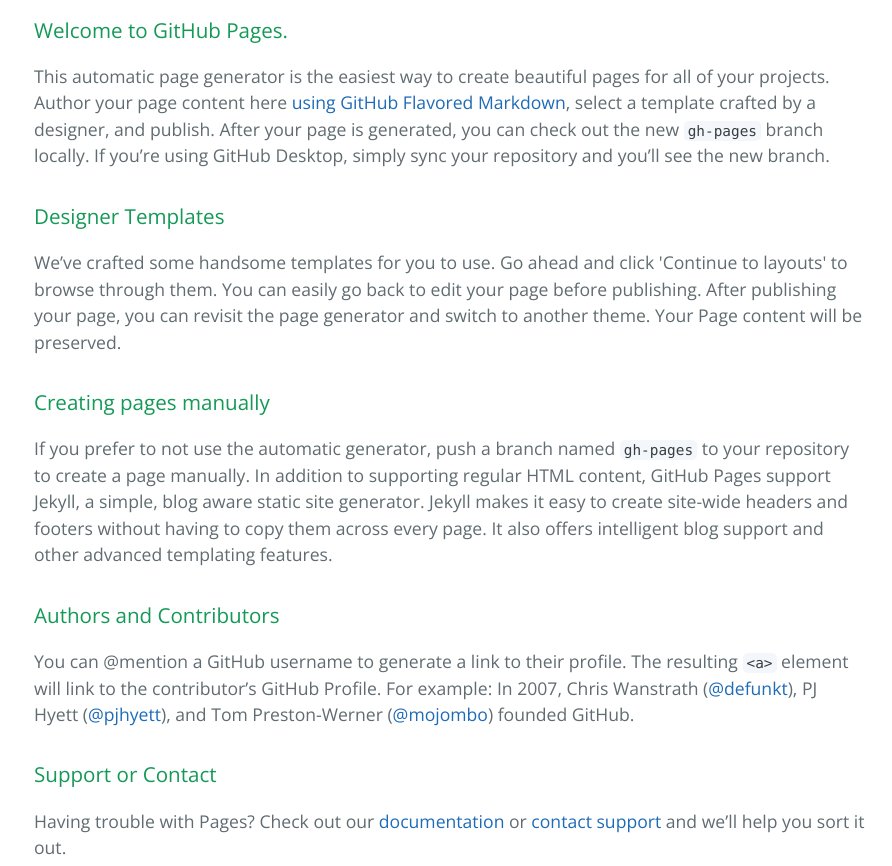
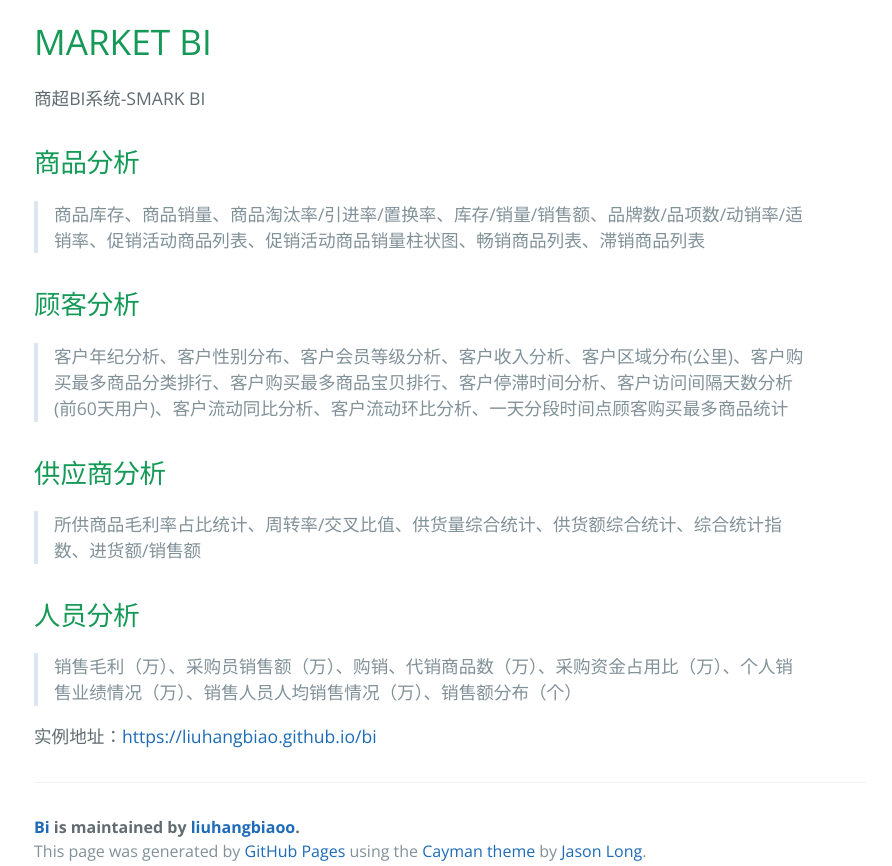
Before and after one commit to liuhangbiaoo/bi, a plain HTML site: page index.html in a window 1280 px wide. Shown: the part 400-1266 px from the top of the page, without its empty margins (190-1082 px from the left). Drawn offline with nearby package versions, Linux system fonts and the light colour scheme.

```diff
--- a/index.html
+++ b/index.html
@@ -19,30 +19,40 @@
     </section>
 
     <section class="main-content">
-      <h3>
-<a id="welcome-to-github-pages" class="anchor" href="#welcome-to-github-pages" aria-hidden="true"><span aria-hidden="true" class="octicon octicon-link"></span></a>Welcome to GitHub Pages.</h3>
+      <h1>
+<a id="market-bi" class="anchor" href="#market-bi" aria-hidden="true"><span aria-hidden="true" class="octicon octicon-link"></span></a>MARKET BI</h1>
 
-<p>This automatic page generator is the easiest way to create beautiful pages for all of your projects. Author your page content here <a href="https://guides.github.com/features/mastering-markdown/">using GitHub Flavored Markdown</a>, select a template crafted by a designer, and publish. After your page is generated, you can check out the new <code>gh-pages</code> branch locally. If you’re using GitHub Desktop, simply sync your repository and you’ll see the new branch.</p>
+<p>商超BI系统-SMARK BI</p>
 
-<h3>
-<a id="designer-templates" class="anchor" href="#designer-templates" aria-hidden="true"><span aria-hidden="true" class="octicon octicon-link"></span></a>Designer Templates</h3>
+<h2>
+<a id="商品分析" class="anchor" href="#%E5%95%86%E5%93%81%E5%88%86%E6%9E%90" aria-hidden="true"><span aria-hidden="true" class="octicon octicon-link"></span></a>商品分析</h2>
 
-<p>We’ve crafted some handsome templates for you to use. Go ahead and click 'Continue to layouts' to browse through them. You can easily go back to edit your page before publishing. After publishing your page, you can revisit the page generator and switch to another theme. Your Page content will be preserved.</p>
+<blockquote>
+<p>商品库存、商品销量、商品淘汰率/引进率/置换率、库存/销量/销售额、品牌数/品项数/动销率/适销率、促销活动商品列表、促销活动商品销量柱状图、畅销商品列表、滞销商品列表</p>
+</blockquote>
 
-<h3>
-<a id="creating-pages-manually" class="anchor" href="#creating-pages-manually" aria-hidden="true"><span aria-hidden="true" class="octicon octicon-link"></span></a>Creating pages manually</h3>
+<h2>
+<a id="顾客分析" class="anchor" href="#%E9%A1%BE%E5%AE%A2%E5%88%86%E6%9E%90" aria-hidden="true"><span aria-hidden="true" class="octicon octicon-link"></span></a>顾客分析</h2>
 
-<p>If you prefer to not use the automatic generator, push a branch named <code>gh-pages</code> to your repository to create a page manually. In addition to supporting regular HTML content, GitHub Pages support Jekyll, a simple, blog aware static site generator. Jekyll makes it easy to create site-wide headers and footers without having to copy them across every page. It also offers intelligent blog support and other advanced templating features.</p>
+<blockquote>
+<p>客户年纪分析、客户性别分布、客户会员等级分析、客户收入分析、客户区域分布(公里)、客户购买最多商品分类排行、客户购买最多商品宝贝排行、客户停滞时间分析、客户访问间隔天数分析(前60天用户)、客户流动同比分析、客户流动环比分析、一天分段时间点顾客购买最多商品统计</p>
+</blockquote>
 
-<h3>
-<a id="authors-and-contributors" class="anchor" href="#authors-and-contributors" aria-hidden="true"><span aria-hidden="true" class="octicon octicon-link"></span></a>Authors and Contributors</h3>
+<h2>
+<a id="供应商分析" class="anchor" href="#%E4%BE%9B%E5%BA%94%E5%95%86%E5%88%86%E6%9E%90" aria-hidden="true"><span aria-hidden="true" class="octicon octicon-link"></span></a>供应商分析</h2>
 
-<p>You can @mention a GitHub username to generate a link to their profile. The resulting <code>&lt;a&gt;</code> element will link to the contributor’s GitHub Profile. For example: In 2007, Chris Wanstrath (<a href="https://github.com/defunkt" class="user-mention">@defunkt</a>), PJ Hyett (<a href="https://github.com/pjhyett" class="user-mention">@pjhyett</a>), and Tom Preston-Werner (<a href="https://github.com/mojombo" class="user-mention">@mojombo</a>) founded GitHub.</p>
+<blockquote>
+<p>所供商品毛利率占比统计、周转率/交叉比值、供货量综合统计、供货额综合统计、综合统计指数、进货额/销售额</p>
+</blockquote>
 
-<h3>
-<a id="support-or-contact" class="anchor" href="#support-or-contact" aria-hidden="true"><span aria-hidden="true" class="octicon octicon-link"></span></a>Support or Contact</h3>
+<h2>
+<a id="人员分析" class="anchor" href="#%E4%BA%BA%E5%91%98%E5%88%86%E6%9E%90" aria-hidden="true"><span aria-hidden="true" class="octicon octicon-link"></span></a>人员分析</h2>
 
-<p>Having trouble with Pages? Check out our <a href="https://help.github.com/pages">documentation</a> or <a href="https://github.com/contact">contact support</a> and we’ll help you sort it out.</p>
+<blockquote>
+<p>销售毛利（万）、采购员销售额（万）、购销、代销商品数（万）、采购资金占用比（万）、个人销售业绩情况（万）、销售人员人均销售情况（万）、销售额分布（个）</p>
+</blockquote>
+
+<p>实例地址：<a href="https://liuhangbiao.github.io/bi">https://liuhangbiao.github.io/bi</a></p>
 
       <footer class="site-footer">
         <span class="site-footer-owner"><a href="https://github.com/liuhangbiaoo/bi">Bi</a> is maintained by <a href="https://github.com/liuhangbiaoo">liuhangbiaoo</a>.</span>
```
Also changed, not shown: params.json (+1 -1 lines).
